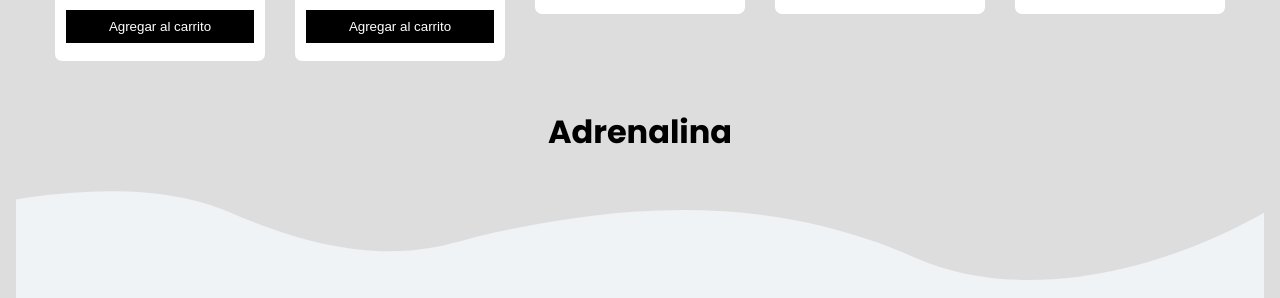
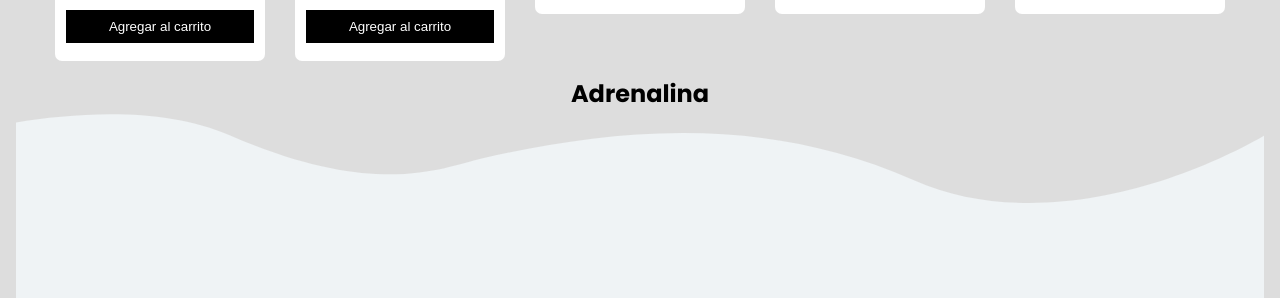
Before and after one commit to LuchesiGerman/ProyectoJavascript, a plain HTML site: page index.html in a window 1280 px wide. Shown: the part 1029-1327 px from the top of the page. Drawn offline with nearby package versions, Linux system fonts and the light colour scheme; some packages are replaced by stand-ins of ours; a script that the page names is missing.

Commit message:
cambiando a h2

```diff
--- a/index.html
+++ b/index.html
@@ -66,8 +66,8 @@
     <script src="cart.js" defer></script>
     <script src="cartservice.js" defer></script>
     <script src="https://kit.fontawesome.com/41bcea2ae3.js" crossorigin="anonymous"></script>
-    <header>
-        <h1>Adrenalina</h1>
+
+        <h2>Adrenalina</h2>
     </header>
 </body>
 <footer>
```
